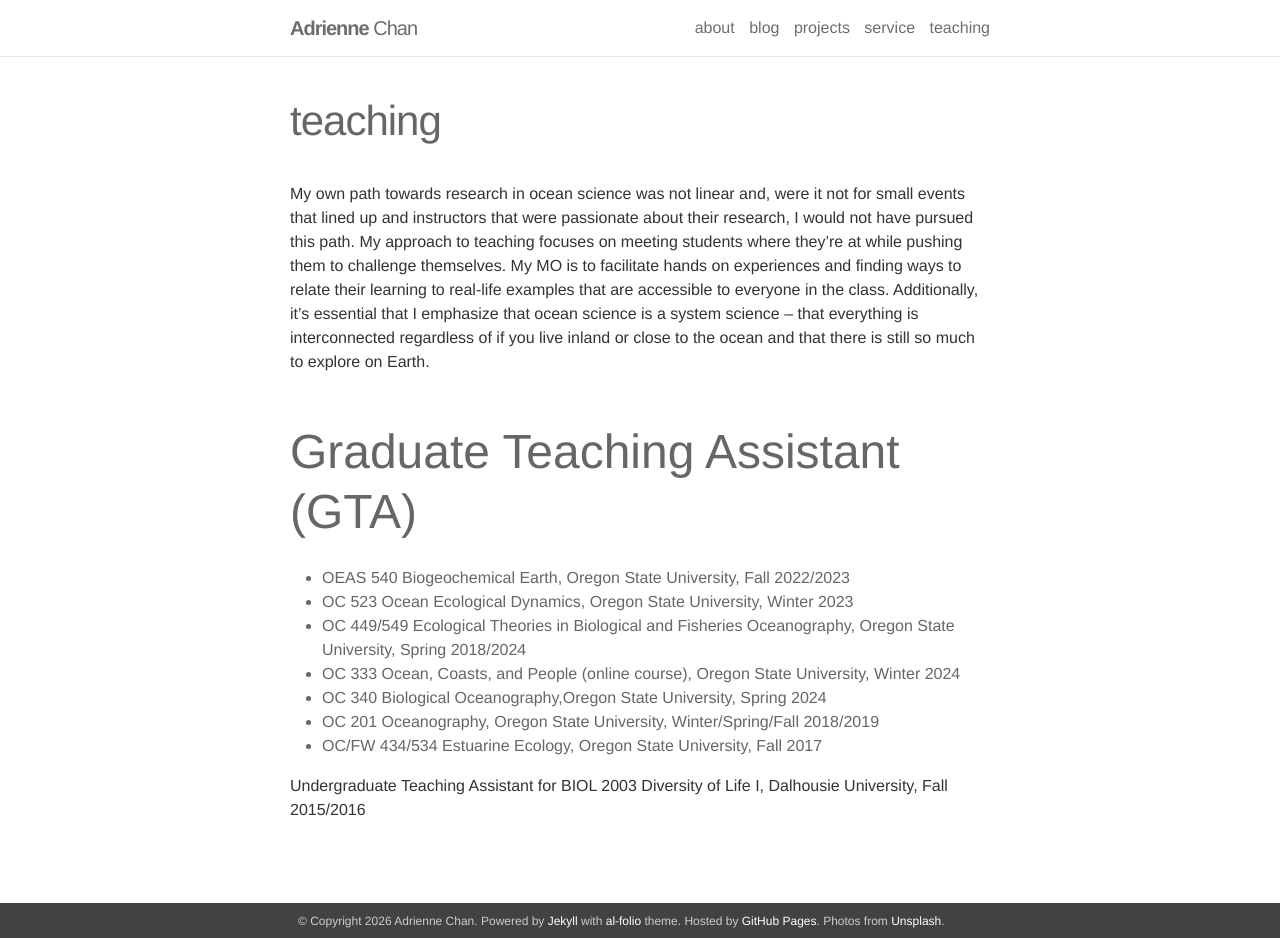
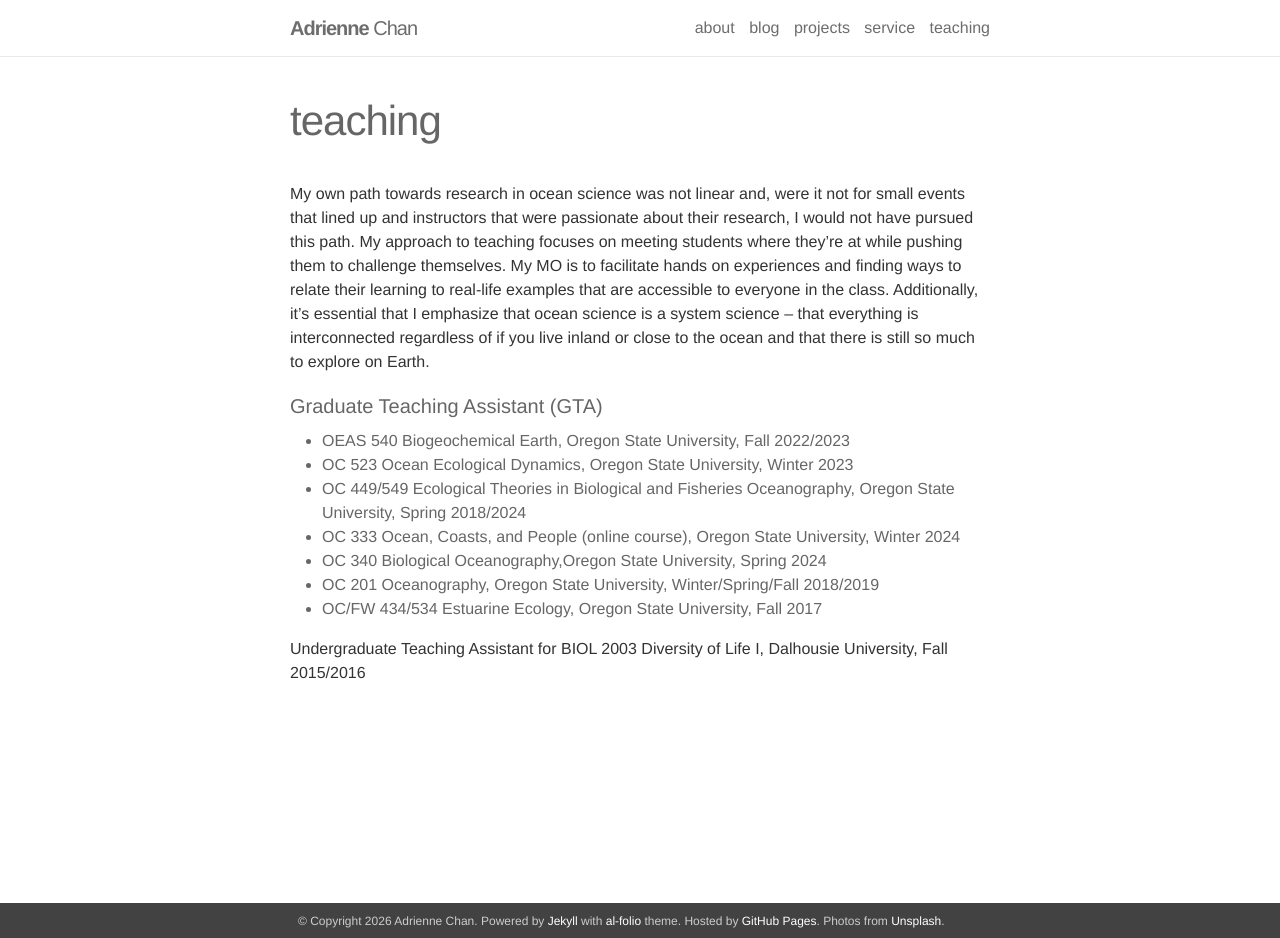
Before and after one commit to benthoschan/benthoschan.github.io, a Jekyll site: the page built from _pages/teaching.md, in a window 1280 px wide and 938 px high. Built offline with Jekyll 4.4.1, drawn with Linux system fonts in a browser that asks for light colours; nearby versions of some CDN libraries.

Commit message:
formatting

```diff
--- a/_pages/teaching.md
+++ b/_pages/teaching.md
@@ -6,7 +6,7 @@ description:
 ---
 My own path towards research in ocean science was not linear and, were it not for small events that lined up and instructors that were passionate about their research, I would not have pursued this path. My approach to teaching focuses on meeting students where they're at while pushing them to challenge themselves. My MO is to facilitate hands on experiences and finding ways to relate their learning to real-life examples that are accessible to everyone in the class. Additionally, it's essential that I emphasize that ocean science is a system science -- that everything is interconnected regardless of if you live inland or close to the ocean and that there is still so much to explore on Earth.
 
-# Graduate Teaching Assistant (GTA)
+#### Graduate Teaching Assistant (GTA)
 
 * OEAS 540 Biogeochemical Earth, Oregon State University, Fall 2022/2023
 * OC 523 Ocean Ecological Dynamics, Oregon State University, Winter 2023
```
